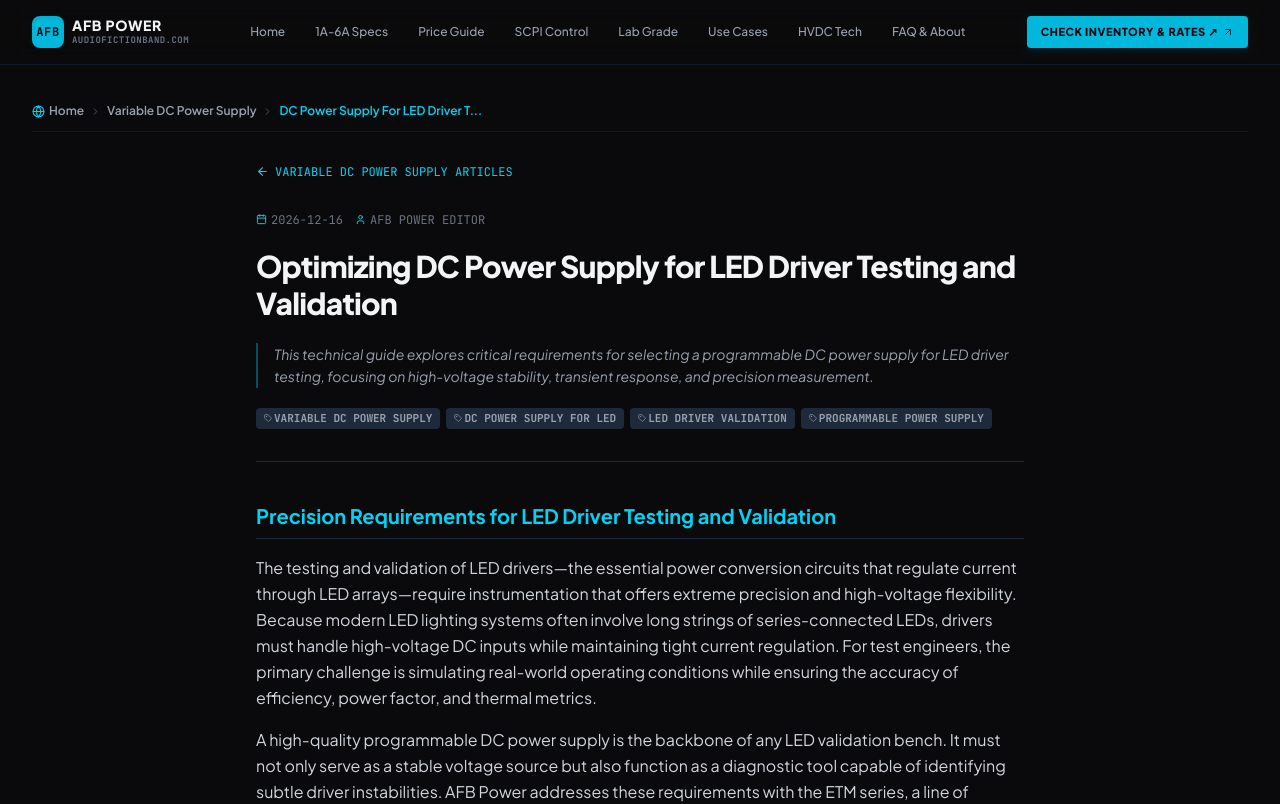
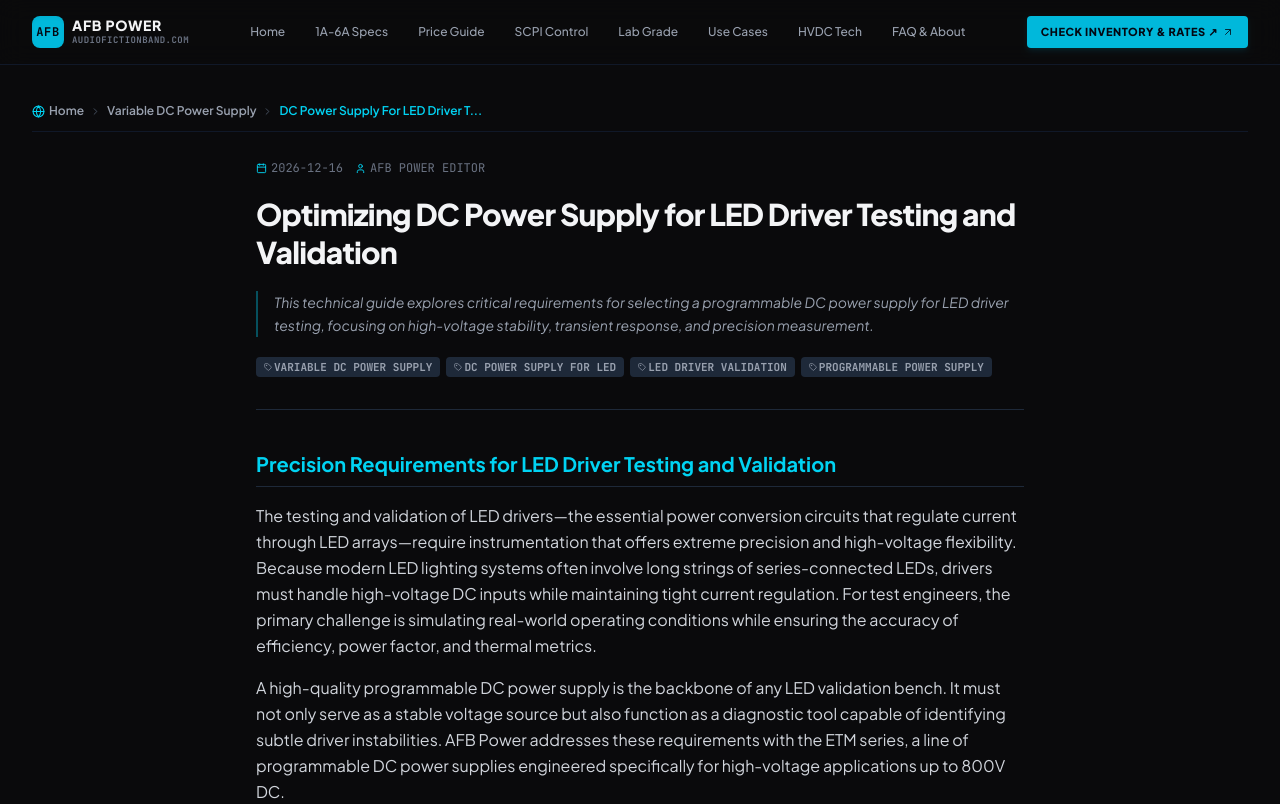
Before and after one commit to oprom0004/audiofictionband.com, a Next.js app: page /variable-dc-power-supply/dc-power-supply-for-led-driver-testing-and-validation in a window 1280 px wide. Shown: the top 804 px of the page. Built offline with nearby package versions, Linux system fonts and the light colour scheme.

Commit message:
style: remove redundant back link in single article view

```diff
--- a/src/app/variable-dc-power-supply/[slug]/page.tsx
+++ b/src/app/variable-dc-power-supply/[slug]/page.tsx
@@ -10,7 +10,7 @@ import matter from "gray-matter";
 import { notFound } from "next/navigation";
 import { Metadata } from "next";
 import Link from "next/link";
-import { Calendar, User, Tag, ArrowLeft } from "lucide-react";
+import { Calendar, User, Tag } from "lucide-react";
 
 export const dynamic = "force-static";
 
@@ -92,14 +92,6 @@ export default async function ArticlePage({ params }: PageParams) {
   return (
     <article id="article-page" className="max-w-3xl mx-auto font-sans space-y-8">
 
-      {/* Back link */}
-      <Link
-        href="/variable-dc-power-supply"
-        className="inline-flex items-center gap-1.5 text-xs text-cyan-400 hover:text-cyan-300 font-mono uppercase transition"
-      >
-        <ArrowLeft size={13} />
-        Variable DC Power Supply Articles
-      </Link>
 
       {/* Article Header */}
       <header className="space-y-5 border-b border-gray-800 pb-8">
```
